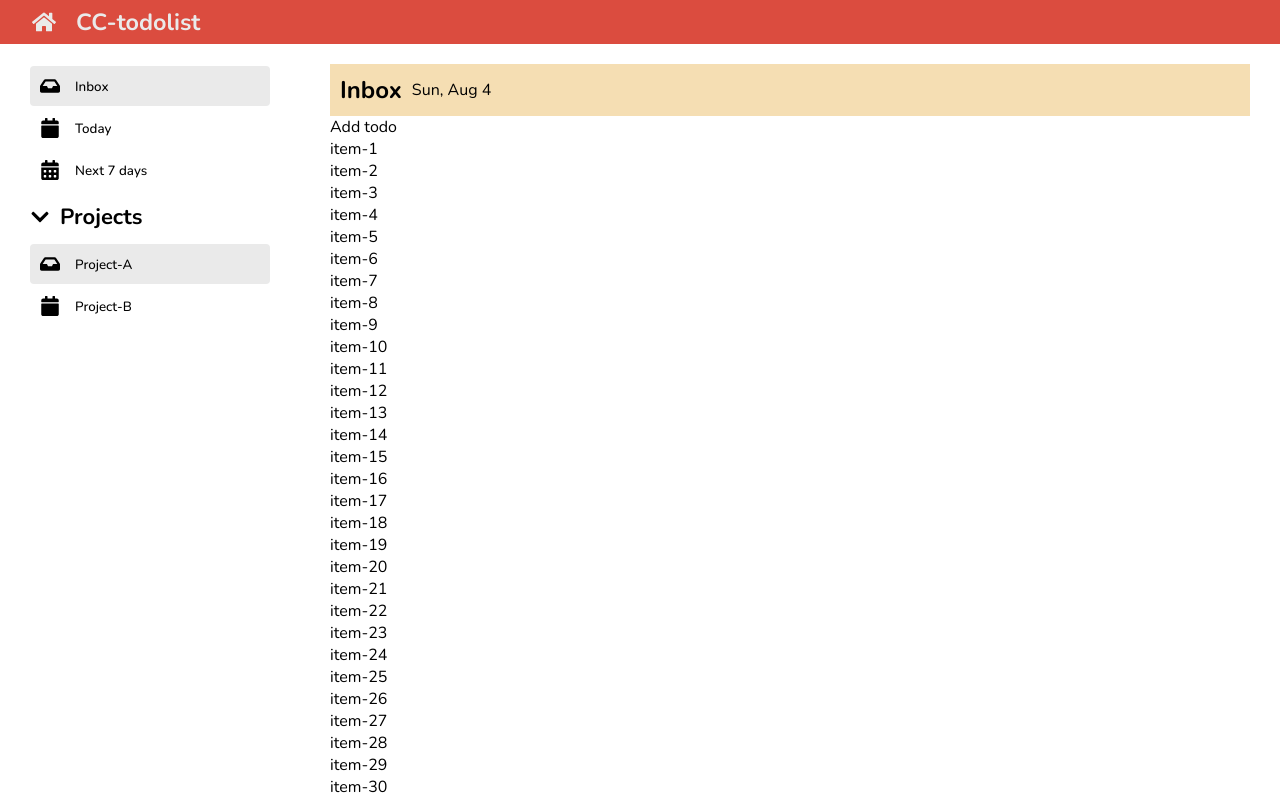
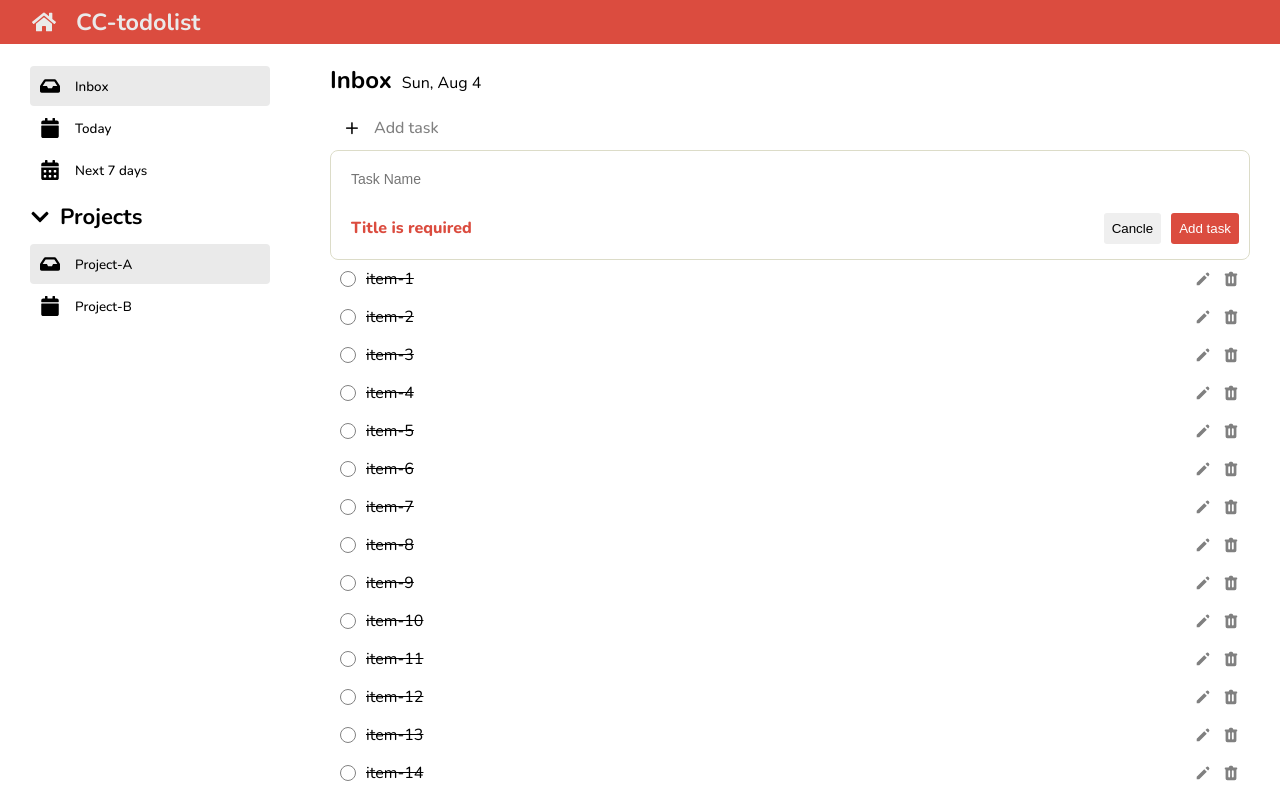
Before and after one commit to Bunma93/Todolist, a React (Create React App) app: page / in a window 1280 px wide. Built offline with nearby package versions, Linux system fonts and the light colour scheme; the HTML template or start-up script is replaced by a standard one.

Commit message:
finish:UI todo-list

```diff
--- a/src/components/Todo/TodoContent.jsx
+++ b/src/components/Todo/TodoContent.jsx
@@ -1,4 +1,5 @@
 import styles from './Todocontent.module.scss'
+import {HiCheck, HiPencil, HiTrash} from 'react-icons/hi'
 
 export function TodoContent(){
     const mockTodo = Array.from({length:100},(el,idx) => idx+1);
@@ -14,15 +15,46 @@ export function TodoContent(){
 
     return (
     <main className='content'>
+
+    {/* Todoheader */}
     <div className={styles.header}>
-        <h2>Inbox</h2>
+        <h1>Inbox</h1>
         <p>{now.toLocaleDateString('en-US',options)}</p>
     </div>
-    <div>
-      Add todo
+
+    {/* Addtodo */}
+    <div className={styles.add_todo}>
+        <span>+</span>
+        <h3>Add task</h3>
     </div>
+    {/* To do form */}
+    <form className={styles.todo_form_container}>
+        <input className={styles.todo_form_input} placeholder='Task Name' />
+        <div className={styles.todo_form_footer}>
+            <p className={styles.todo_error}>Title is required</p>
+            <div className={styles.todo_form_buttons}>
+                <button>Cancle</button>
+                <button>Add task</button>
+            </div>
+        </div>
+    </form>
+
     <ul>
-      {mockTodo.map((el)=><li key={el}>{`item-${el}`}</li>)}
+      {mockTodo.map((el)=>(
+        <li className={styles.todo_items_container} key={el}>
+            <div className={styles.checkbox_container}>
+                <HiCheck className={styles.checkbox_icon} />
+            </div>
+            <p className={styles.done}>{`item-${el}`}</p>
+            <div className={styles.edit_icon}>
+                <HiPencil/>
+            </div>
+
+            <div className={styles.delete_icon}>
+                <HiTrash/>
+            </div>
+        </li>
+      ))}
     </ul>
   </main>
     );
--- a/src/components/Todo/Todocontent.module.scss
+++ b/src/components/Todo/Todocontent.module.scss
@@ -1,7 +1,168 @@
 .header {
-    background-color: wheat;
+    display: flex;
+    align-items: baseline;
+    gap: 10px;
+    margin-bottom: 10px;
+
+    & > h1 {
+        font-size: 24px;
+    }
+    & > span {
+        font-size: 12px;
+        color: grey;
+    }
+}
+
+.add_todo {
+    display: flex;
+    gap:10px;
+    align-items: center;
+    cursor: pointer;
     padding: 10px;
+
+    & > span {
+        font-size:  24px;
+        line-height: 22px;
+        text-align: center;
+        border-radius: 50%;
+        width: 24px;
+        height: 24px;
+    }
+
+    & > h3 {
+        color:grey;
+        font-weight: 500;
+        font-size: 16px;
+        line-height: 12px;
+    }
+
+    &:hover {
+        & > span {
+            background-color: #db4c3f;
+            color: white;
+        }
+        & > h3 {
+            color: #db4c3f;
+        }
+    }
+}
+
+// Todo-form
+
+.todo_form_container {
+    padding: 10px;
+    display: flex;
+    flex-direction: column;
+    border-radius: 8px;
+    gap: 10px;
+    border: 1px solid rgb(220, 220 ,200);
+}
+
+.todo_form_input {
+    border: none;
+    border-radius: 4px;
+    padding: 10px 10px;
+    width: 100%;
+    font-size: 14px;
+
+    &:focus {
+        outline: none;
+    }
+}
+.todo_form_footer {
+    display: flex;
+    justify-content: space-between;
+    align-items: center;
+}
+
+.todo_error {
+    justify-self: start;
+    padding: 10px;
+    font-size: 16px;
+    font-weight: 800;
+    color:#db4c3f;
+}
+.todo_form_buttons {
+    display: flex;
+    justify-content: flex-end;
+    gap: 10px;
+    flex: 1;
+
+    & > button {
+        border: none;
+        padding: 8px;
+        border-radius: 3px;
+        cursor: pointer;
+    }
+
+    & > button:last-child {
+        background-color: #db4c3f;
+        color: white;
+    }
+}
+
+// Todo item
+
+$grey: rgb(234,234,234);
+
+.todo_items_container {
+    cursor: pointer;
+    padding: 8px 10px;
     display: flex;
     align-items: center;
     gap: 10px;
+    align-items: center;
+    font-size: 16px;
+    border-radius: 4px;
+
+    & > p {
+        flex:1;
+    }
+
+    &:hover {
+        background-color: $grey;
+    }
 }
+
+.checkbox_container {
+    border-color: grey;
+    color: #343434;
+    height: 16px;
+    width: 16px;
+    border: 1px solid grey;
+    border-radius: 50%;
+    text-align: center;
+    line-height: 16px;
+}
+
+.checkbox_icon {
+    display: none;
+    font-size: 12px;
+}
+
+.checkbox_icon_done {
+    display: inline;
+    font-size: 12px;
+}
+
+.checkbox_container:hover {
+    .checkbox_icon {
+        display: inline;
+    }
+}
+
+.edit_icon,
+.delete_icon {
+    color: grey;
+    display: flex;
+    align-items: center;
+    font-size: 18px;
+
+    &:hover {
+        color: #343434;
+    }
+}
+
+.done {
+    text-decoration: line-through;
+}
```
